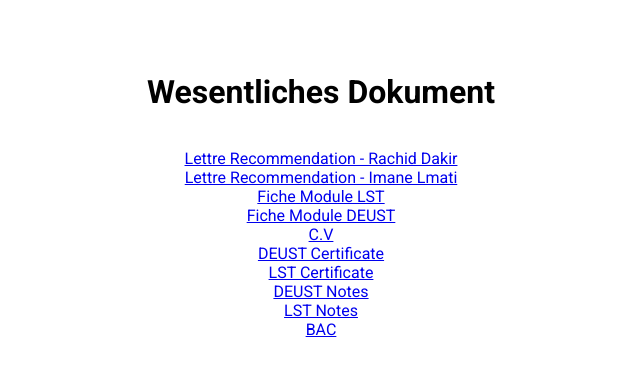
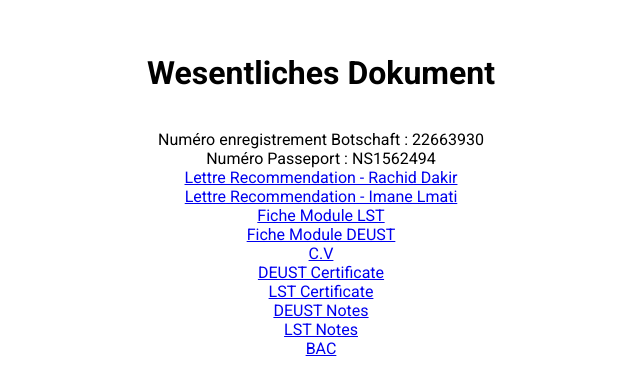
Before and after one commit to akramthedev/die-deutsch-traum, a React (Create React App) app: page /Dokument in a window 1280 px wide. Shown: the part 194-586 px from the top of the page, without its empty margins (319-959 px from the left). Built offline with nearby package versions, Linux system fonts and the light colour scheme.

Commit message:
Update Dokument.jsx

```diff
--- a/src/Dokument.jsx
+++ b/src/Dokument.jsx
@@ -19,6 +19,12 @@ const Dokument = () => {
     <div className='Dokument'>
       <h1>Wesentliches Dokument</h1>
       <br /><br />
+      <a>
+        Numéro enregistrement Botschaft : 22663930
+      </a>
+       <a>
+        Numéro Passeport : NS1562494
+      </a>
       <a href={LettreRecommendation} download="Lettre Recommendation Rachid.pdf">
         Lettre Recommendation - Rachid Dakir
       </a>
```
